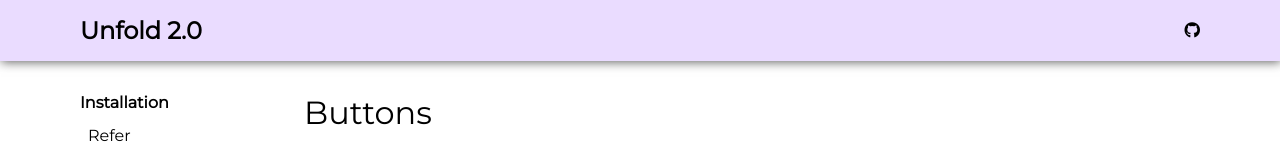
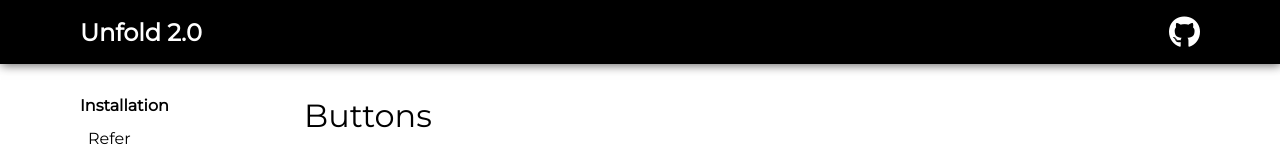
Before and after one commit to shraddha15-creator/Ocean-UI, a plain HTML site: page pages/components/button/button.html in a window 1280 px wide. Shown: the top 160 px of the page. Drawn offline with Linux system fonts and the light colour scheme.

Commit message:
fix: changed theme color, added github icon color

```diff
--- a/pages/components/button/button.css
+++ b/pages/components/button/button.css
@@ -1,5 +1,5 @@
 :root {
-    --btn-disabled: #d2b7f8;
+    /* --btn-disabled: #d2b7f8; */
 }
 
 .btn-container {
--- a/pages/components/button/button.html
+++ b/pages/components/button/button.html
@@ -17,7 +17,8 @@
 		<div class="header-nav">
 			<span class="brand-name"><a href="../../../index.html">Unfold 2.0</a></span>
 			<div class="github">
-				<a href="https://github.com/shraddha15-creator" target="_blank"><i class="fab fa-github"></i></a>
+				<a href="https://github.com/shraddha15-creator" target="_blank"><i
+						class="fab fa-github icon-gh"></i></a>
 			</div>
 		</div>
 	</header>
--- a/style.css
+++ b/style.css
@@ -6,8 +6,10 @@
 }
 
 :root {
-    --primary-color: #B98DFF;
-    --primary-light: #eadcff;
+    /* --primary-color: #B98DFF; */
+    --primary-color: black;
+    /* --primary-light: #eadcff; */
+    --primary-light: rgb(133, 133, 133);
     --header-shadow: rgb(95, 94, 94);
 }
 
@@ -27,12 +29,13 @@ a {
     margin: 0 0 2rem 0;
     padding: 1rem 5rem;
     font-weight: bold;
-    background-color: var(--primary-light);
+    background-color: var(--primary-color);
     box-shadow: 1px 1px 10px var(--header-shadow);
 }
 
-.brand-name {
+.brand-name a {
     font-size: 1.5rem;
+    color: white;
 }
 
 .brand-logo {
@@ -75,6 +78,11 @@ a {
     background-color: var(--primary-color);
 }
 
+.docs-btn:hover a {
+    color: white;
+}
+
 .icon-gh {
     font-size: 2rem;
+    color: white;
 }
```
Also changed, not shown: pages/components/alert/alert.html (+2 -1 lines), pages/components/avatar/avatar.html (+2 -1 lines), pages/components/badge/badge.html (+2 -1 lines), pages/components/card/card.html (+2 -1 lines), pages/components/grid/grid.html (+2 -1 lines), pages/components/image/image.html (+2 -1 lines), pages/components/input/input.html (+2 -1 lines), pages/components/list/list.html (+2 -1 lines), pages/components/modal/modal.html (+2 -1 lines), pages/components/navigation/navigation.html (+2 -1 lines), pages/components/rating/rating.html (+2 -1 lines), pages/components/slider/slider.html (+2 -1 lines), pages/components/text/text.html (+2 -1 lines), pages/components/toast/toast.html (+2 -1 lines), 1 more files.
